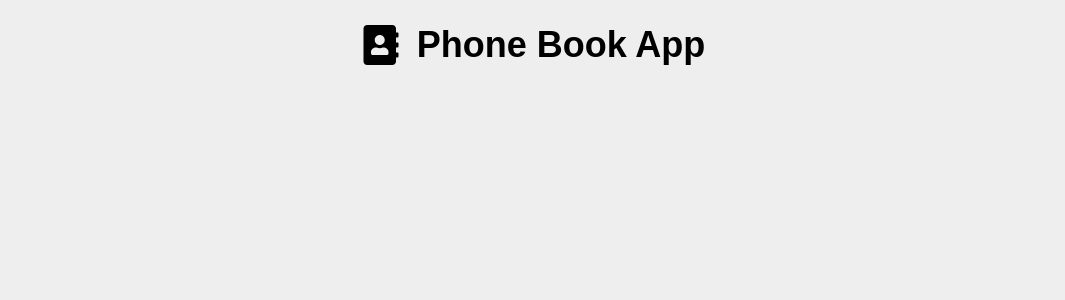
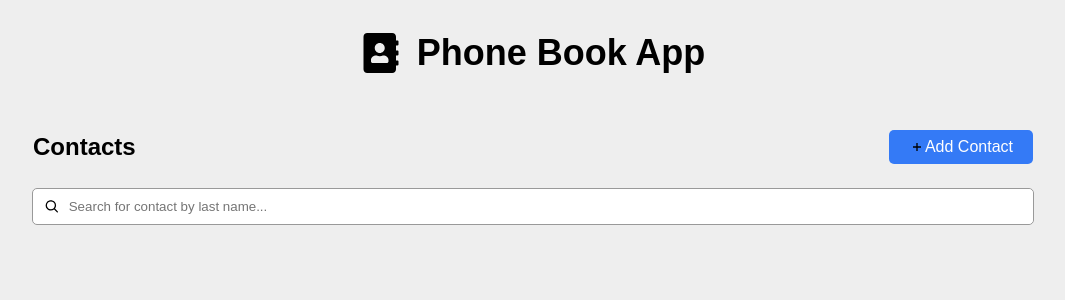
Before and after one commit to jessicagbsg/contacts-list, a React (Vite) app in the folder frontend/: page / in a window 1280 px wide. Shown: the top 300 px of the page, without its empty margins (107-1172 px from the left). Built offline with nearby package versions, Linux system fonts and the light colour scheme.

Commit message:
feat: search and add contact section layout

```diff
--- a/frontend/src/Layout/index.tsx
+++ b/frontend/src/Layout/index.tsx
@@ -1,10 +1,25 @@
-import { Container } from "./styles";
+import { AddContactContainer, Container } from "./styles";
 import { Header } from "../components/Header";
+import { GrFormAdd } from "react-icons/gr";
+import { Button } from "../components/Button";
+import { Search } from "../components/Search";
+// import { ContactsList } from "../components/ContactsList";
 
 export const Layout = () => {
+  const handleAddContact = () => {};
+
   return (
     <Container>
       <Header />
+      <AddContactContainer>
+        <h2>Contacts</h2>
+        <Button color="#347af6" onClick={handleAddContact}>
+          <GrFormAdd />
+          Add Contact
+        </Button>
+      </AddContactContainer>
+      <Search />
+      {/* <ContactsList /> */}
     </Container>
   );
 };
--- a/frontend/src/Layout/styles.ts
+++ b/frontend/src/Layout/styles.ts
@@ -5,6 +5,24 @@ export const Container = styled.div`
   flex-direction: column;
   align-items: center;
   justify-content: center;
+  gap: 1.5rem;
+  padding: 2rem;
   background-color: #eee;
   width: 1000px;
+  @media (max-width: 900px) {
+    width: 600px;
+  }
+  @media (max-width: 600px) {
+    width: 400px;
+  }
+  @media (max-width: 400px) {
+    width: 300px;
+  }
 `;
+
+export const AddContactContainer = styled.div`
+  display: flex;
+  align-items: center;
+  justify-content: space-between;
+  min-width: 100%;
+`;
--- a/frontend/src/components/Button/index.tsx
+++ b/frontend/src/components/Button/index.tsx
@@ -1,5 +1,10 @@
-import React from "react";
+import { StyledButton } from "./styles";
+import { IButton } from "./types";
 
-export const Button = () => {
-  return <div>Button</div>;
+export const Button = ({ children, color, onClick }: IButton) => {
+  return (
+    <StyledButton color={color} onClick={onClick}>
+      {children}
+    </StyledButton>
+  );
 };
--- a/frontend/src/components/Button/styles.tsx
+++ b/frontend/src/components/Button/styles.tsx
@@ -1,3 +1,20 @@
 import styled from "styled-components";
+import { IButton } from "./types";
 
-export const StyledButton = styled.button``;
+export const StyledButton = styled.button<{ color: IButton["color"] }>`
+  display: flex;
+  align-items: center;
+  background-color: ${({ color }) => {
+    if (color) {
+      return color;
+    } else {
+      return "#ddd";
+    }
+  }};
+  color: #fefefe;
+  border: none;
+  border-radius: 5px;
+  padding: 0.5rem 1.25rem;
+  font-weight: 500;
+  font-size: 1rem;
+`;
--- /dev/null
+++ b/frontend/src/components/Button/types.ts
@@ -0,0 +1,7 @@
+import { ReactNode } from "react";
+
+export interface IButton {
+  children: ReactNode;
+  color: string;
+  onClick: () => void;
+}
--- a/frontend/src/components/Header/styles.ts
+++ b/frontend/src/components/Header/styles.ts
@@ -4,9 +4,13 @@ export const HeaderContent = styled.header`
   display: flex;
   align-items: center;
   gap: 1rem;
+  margin-bottom: 2rem;
 `;
 
 export const Text = styled.h1`
   font-weight: 700;
   font-size: 2.25rem;
+  @media (max-width: 400px) {
+    font-size: 2rem;
+  }
 `;
--- a/frontend/src/components/Search/index.tsx
+++ b/frontend/src/components/Search/index.tsx
@@ -1,5 +1,16 @@
-import React from "react";
+import { SearchContainer, SearchInput } from "./styles";
+import { CgSearch } from "react-icons/cg";
 
 export const Search = () => {
-  return <div>Search</div>;
+  const handleInputChange = () => {};
+  return (
+    <SearchContainer>
+      <CgSearch />
+      <SearchInput
+        type="text"
+        placeholder="Search for contact by last name..."
+        onChange={handleInputChange}
+      />
+    </SearchContainer>
+  );
 };
--- a/frontend/src/components/Search/styles.tsx
+++ b/frontend/src/components/Search/styles.tsx
@@ -1,3 +1,21 @@
 import styled from "styled-components";
 
-export const SearchContainer = styled.div``;
+export const SearchContainer = styled.div`
+  display: flex;
+  align-items: center;
+  background-color: #fff;
+  padding-left: 10px;
+  width: calc(100% - 10px);
+  border-radius: 5px;
+  border: 1px solid #999;
+`;
+
+export const SearchInput = styled.input`
+  width: calc(100% - 20px);
+  padding: 10px;
+  border-radius: 5px;
+  border: none;
+  &:focus {
+    outline: none;
+  }
+`;
--- a/frontend/src/index.css
+++ b/frontend/src/index.css
@@ -69,3 +69,11 @@ button {
 a {
   text-decoration: none !important;
 }
+
+h1,
+h2,
+h3,
+p {
+  padding: 0;
+  margin: 0;
+}
```
Also changed, not shown: frontend/src/Layout/types.ts (deleted).
